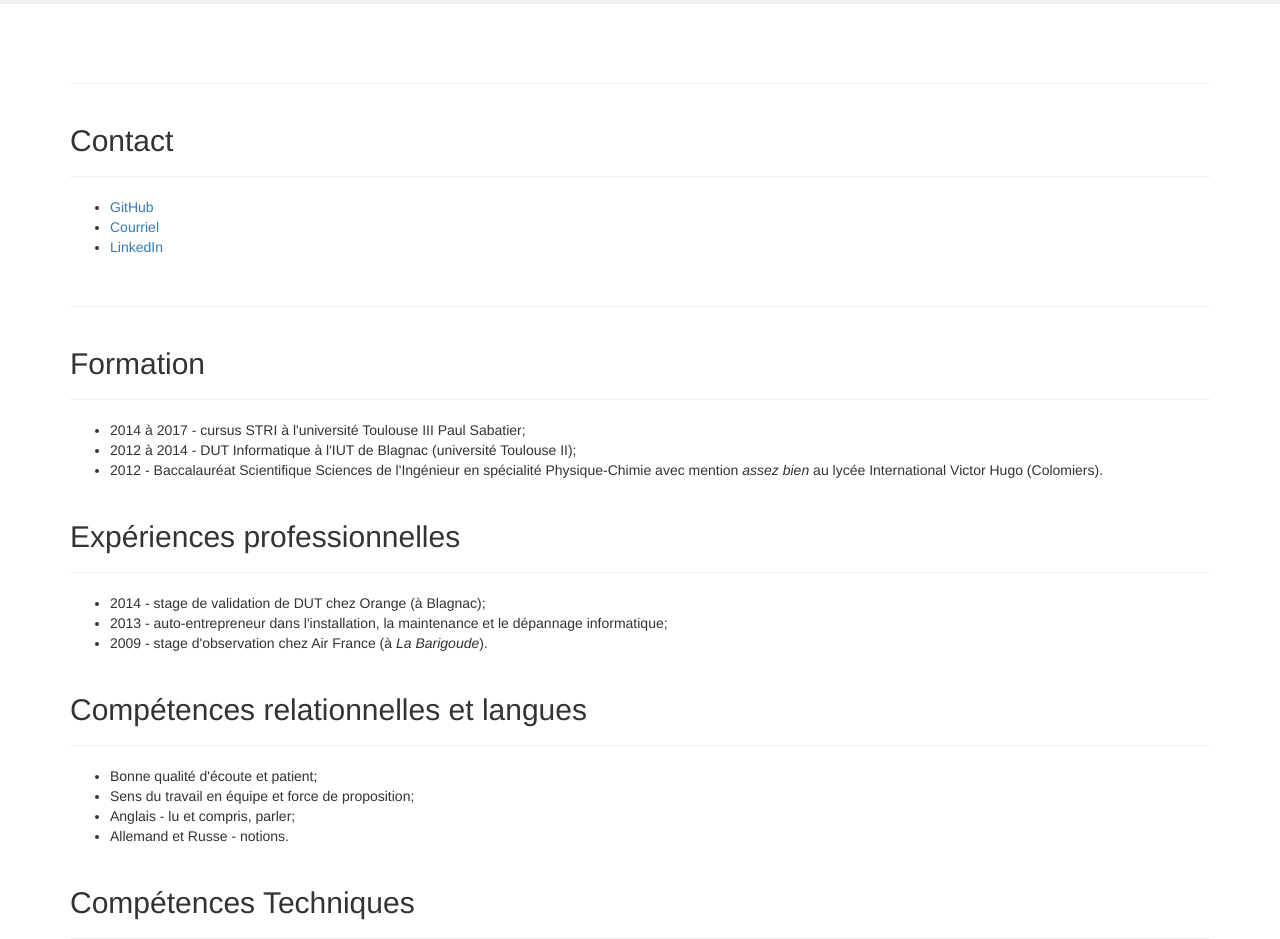
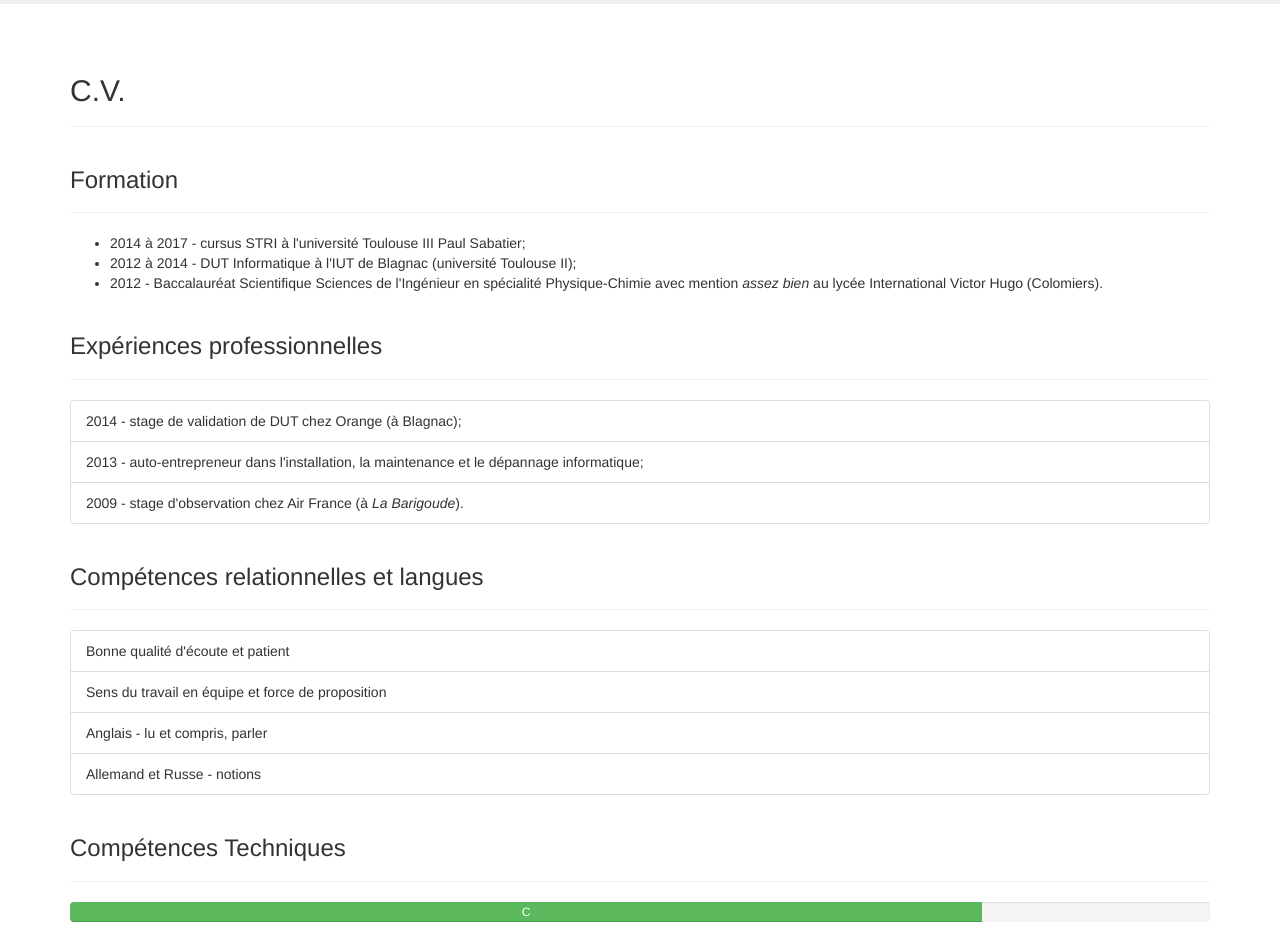
Before and after one commit to emeric254/emeric254.github.io, a plain HTML site: page index.html in a window 1280 px wide. Shown: the part 220-1159 px from the top of the page. Drawn offline with nearby package versions, Linux system fonts and the light colour scheme; files whose address does not match are found by name.

Commit message:
modifié :         index.html

```diff
--- a/index.html
+++ b/index.html
@@ -42,31 +42,16 @@
         </div>
         <!-- Contenu -->
         <div class="container">
-            <div id="contact">
-                <div class="page-header"> </div>
+
+            <div id="cv">
+                <div class="page-header">
+                    <h2>
+                        C.V.
+                    </h2>
+                </div>
             </div>
             <div class="page-header">
-                <h2>Contact</h2>
-            </div>
-            <div class="test">
-                <ul>
-                    <li>
-                        <a href="http://github.com/emeric254">GitHub</a>
-                    </li>
-                    <li>
-                        <a href="mailto:tosi-emeric@hotmail.fr">Courriel</a>
-                    </li>
-                    <li>
-                        <a href="https://fr.linkedin.com/pub/emeric-tosi/86/813/280">LinkedIn</a>
-                    </li>
-                </ul>
-            </div>
-
-            <div id="cv">
-                <div class="page-header"> </div>
-            </div>
-            <div class="page-header">
-                <h2>Formation</h2>
+                <h3>Formation</h3>
             </div>
             <ul>
                 <li>
@@ -81,39 +66,40 @@
             </ul>
 
             <div class="page-header">
-                <h2>Expériences professionnelles</h2>
+                <h3>Expériences professionnelles</h3>
             </div>
-            <ul>
-                <li>
+            <ul class="list-group">
+                <li class="list-group-item">
                     2014 - stage de validation de DUT chez Orange (à Blagnac);
                 </li>
-                <li>
+                <li class="list-group-item">
                     2013 - auto-entrepreneur dans l'installation, la maintenance et le dépannage informatique;
                 </li>
-                <li>
+                <li class="list-group-item">
                     2009 - stage d'observation chez Air France (à <em>La Barigoude</em>).
                 </li>
             </ul>
 
             <div class="page-header">
-                <h2>Compétences relationnelles et langues</h2>
+                <h3>Compétences relationnelles et langues</h3>
             </div>
-            <ul>
-                <li>
-                    Bonne qualité d'écoute et patient;
+            <ul class="list-group">
+                <li class="list-group-item">
+                    Bonne qualité d'écoute et patient
                 </li>
-                <li>
-                    Sens du travail en équipe et force de proposition;
+                <li class="list-group-item">
+                    Sens du travail en équipe et force de proposition
                 </li>
-                <li>
-                    Anglais - lu et compris, parler;
+                <li class="list-group-item">
+                    Anglais - lu et compris, parler
                 </li>
-                <li>
-                    Allemand et Russe - notions.
+                <li class="list-group-item">
+                    Allemand et Russe - notions
                 </li>
             </ul>
+
             <div class="page-header">
-                <h2>Compétences Techniques</h2>
+                <h3>Compétences Techniques</h3>
             </div>
             <div class="progress">
                 <div class="progress-bar progress-bar-success" role="progressbar" aria-valuenow="40" aria-valuemin="0" aria-valuemax="100" style="width: 80%">
@@ -164,6 +150,28 @@
                     </span>
                 </div>
             </div>
+
+            <div id="contact">
+                <div class="page-header">
+                    <h2>
+                        Contact
+                    </h2>
+                </div>
+            </div>
+            <div class="test">
+                <ul>
+                    <li>
+                        <a href="http://github.com/emeric254">GitHub</a>
+                    </li>
+                    <li>
+                        <a href="mailto:tosi-emeric@hotmail.fr">Courriel</a>
+                    </li>
+                    <li>
+                        <a href="https://fr.linkedin.com/pub/emeric-tosi/86/813/280">LinkedIn</a>
+                    </li>
+                </ul>
+            </div>
+
         </div>
 
         <!-- Footer -->
```
